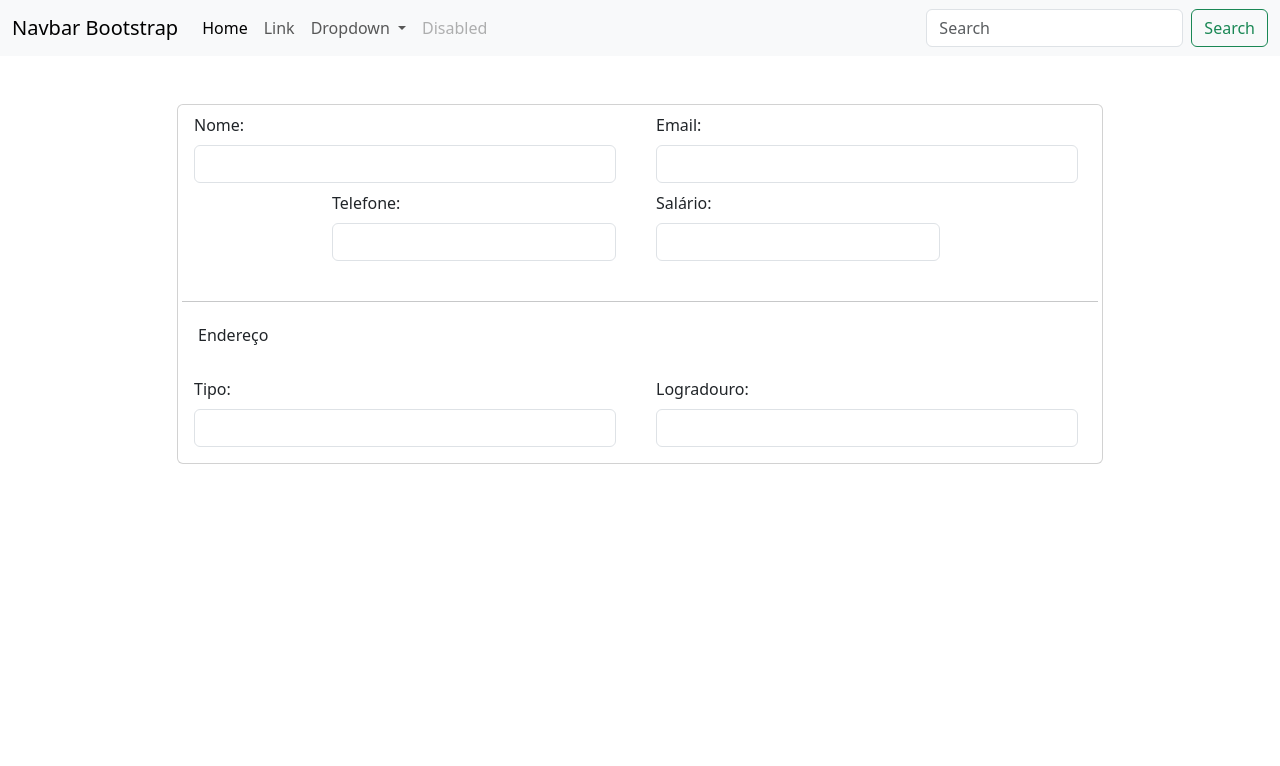
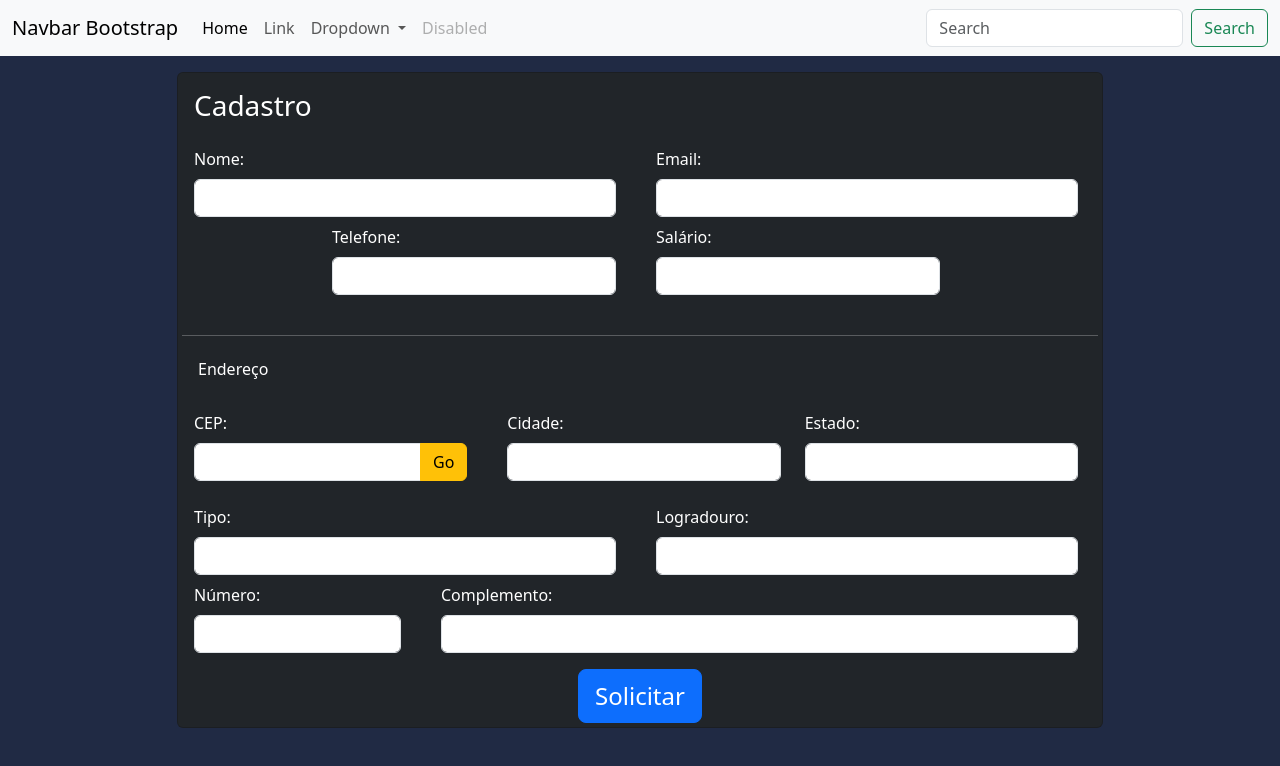
Before and after one commit to JoaoV1821/Bantads-front, an Angular app: page /autocadastro in a window 1280 px wide. Shown: the top 766 px of the page. Built offline with nearby package versions, Linux system fonts and the light colour scheme.

Commit message:
nav bootstrap, autocadastro generico

```diff
--- a/src/app/autocadastro/autocadastro/autocadastro.component.html
+++ b/src/app/autocadastro/autocadastro/autocadastro.component.html
@@ -1,7 +1,9 @@
+<body>
   <div class="container">
-  <div class="row justify-content-center mt-5">
+    <div class="row justify-content-center mt-3">
       <div class="col-lg-10">
-      <div class="card">
+        <div class="card bg-dark text-white">
+          <h3 class="my-3 mx-3">Cadastro</h3>
           <form #autocadastroForm="ngForm">
             <div class="row align-items-start">
               <div class="row">
@@ -17,7 +19,9 @@
 
               <div class="row justify-content-center">
                 <div class="col-sm-4 mx-3">
-                <label class="form-label mt-2" for="Telefone">Telefone:</label>
+                  <label class="form-label mt-2" for="Telefone"
+                    >Telefone:</label
+                  >
                   <input class="form-control" name="telefone" />
                 </div>
                 <div class="col-sm-4">
@@ -27,24 +31,63 @@
               </div>
 
               <div class="card-body">
-              <hr class="my-4"/>
+                <hr class="my-4" />
                 <h6 class="mx-3">Endereço</h6>
               </div>
 
               <div class="row mb-3">
                 <div class="col mx-3">
+                  <label class="form-label mt-2" for="cep">CEP:</label>
+                  <div class="input-group">
+                    <input class="form-control" name="cep" />
+                    <button class="btn btn-warning">Go</button>
+                  </div>
+                </div>
+                <div class="col">
+                  <label class="form-label mt-2" for="cidade">Cidade:</label>
+                  <input class="form-control" name="cidade" />
+                </div>
+                <div class="col">
+                  <label class="form-label mt-2" for="estado">Estado:</label>
+                  <input class="form-control" name="estado" />
+                </div>
+              </div>
+
+              <div class="row">
+                <div class="col mx-3">
                   <label class="form-label mt-2" for="tipo_rua">Tipo:</label>
                   <input class="form-control" name="tipo_rua" />
                 </div>
                 <div class="col">
-                    <label class="form-label mt-2" for="logradouro">Logradouro:</label>
+                  <label class="form-label mt-2" for="logradouro"
+                    >Logradouro:</label
+                  >
                   <input class="form-control" name="logradouro" />
                 </div>
               </div>
 
+              <div class="row justify-content-between">
+                <div class="col-3 mx-3">
+                  <label class="form-label mt-2" for="numero">Número:</label>
+                  <input class="form-control" name="numero" />
+                </div>
+                <div class="col">
+                  <label class="form-label mt-2" for="complemento"
+                    >Complemento:</label
+                  >
+                  <input class="form-control" name="complemento" />
+                </div>
+              </div>
+            </div>
+
+            <div class="mt-3 mb-1 text-center">
+              <button type="submit" class="btn btn-primary btn-lg fs-4">
+                Solicitar
+              </button>
             </div>
           </form>
         </div>
       </div>
     </div>
   </div>
+</body>
--- a/src/styles.css
+++ b/src/styles.css
@@ -1 +1,2 @@
 /* You can add global styles to this file, and also import other style files */
+body { background-color: #202A44 !important; }
```
Lines whose indentation alone changed are shown as unchanged.
